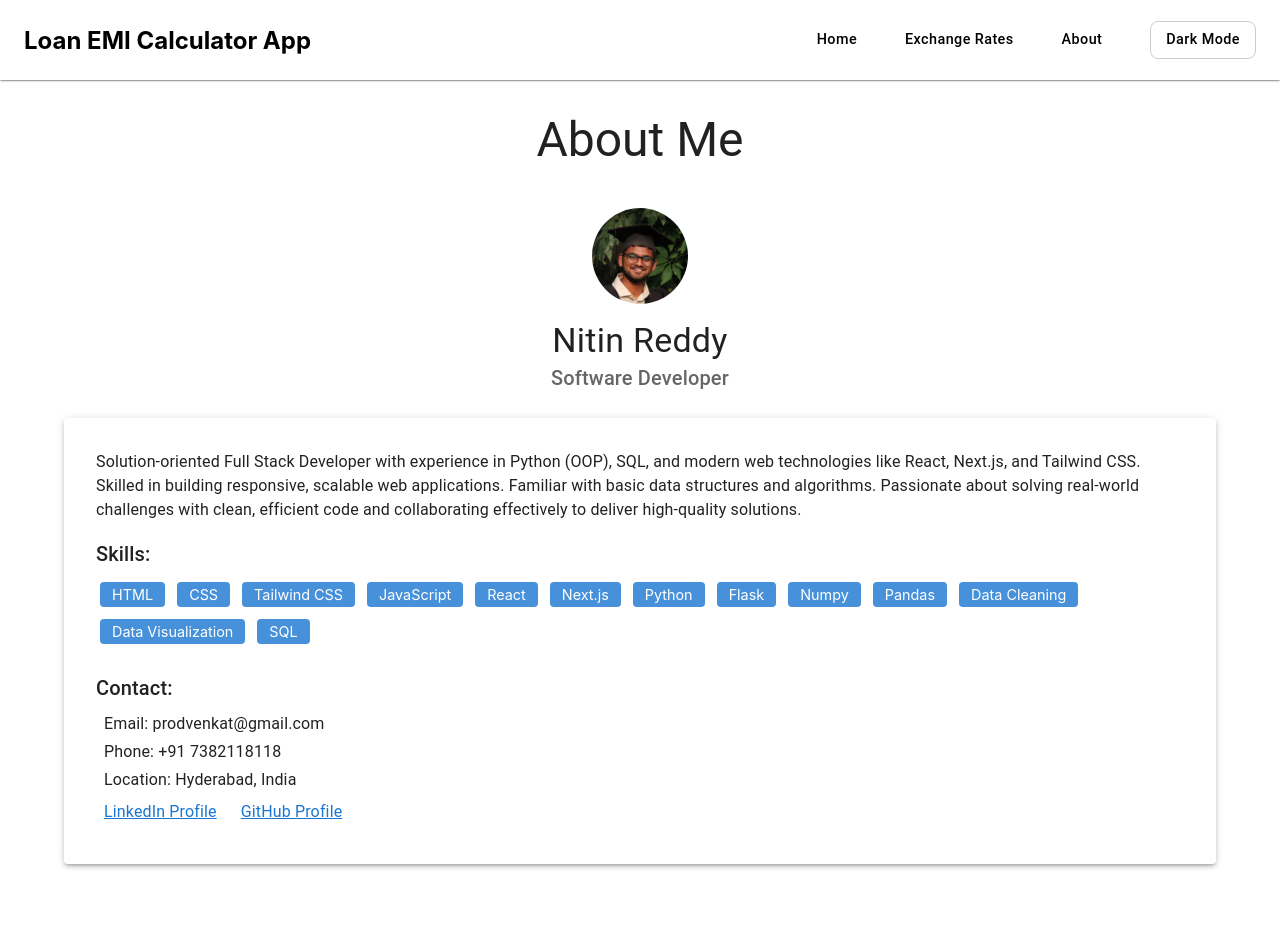
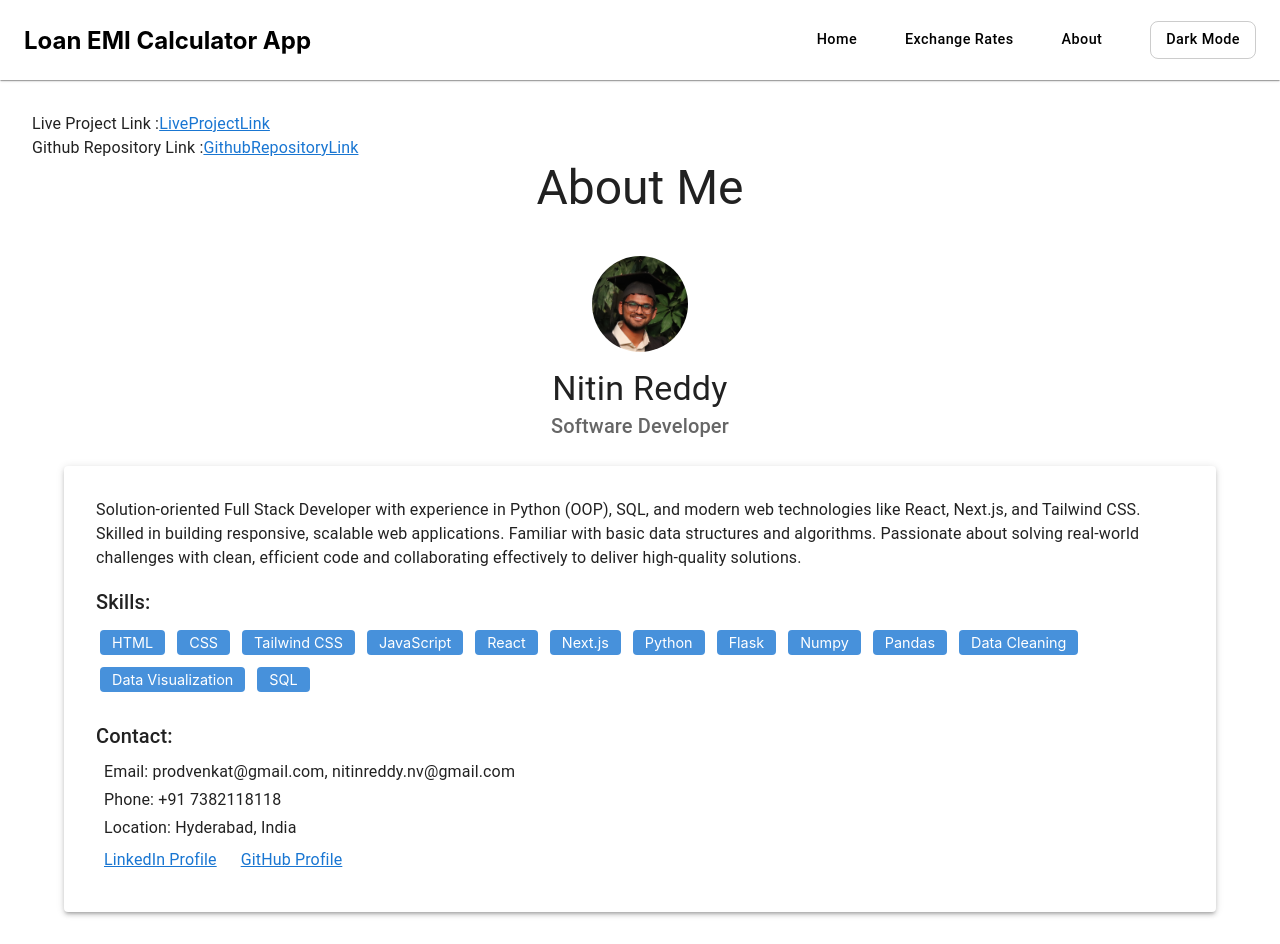
Before and after one commit to nitinreddy08/loan-calculator, a React (Create React App) app: page /about in a window 1280 px wide. Built offline with nearby package versions, Linux system fonts and the light colour scheme.

Commit message:
final commit

```diff
--- a/src/pages/About.jsx
+++ b/src/pages/About.jsx
@@ -29,17 +29,18 @@ const userDetails = {
     "Pandas",
     "Data Cleaning",
     "Data Visualization",
-    "SQL"
+    "SQL",
   ],
   contact: {
-    email: "prodvenkat@gmail.com",
+    email: "prodvenkat@gmail.com, nitinreddy.nv@gmail.com",
     phone: "+91 7382118118",
     location: "Hyderabad, India",
     linkedin: "https://www.linkedin.com/in/nitin-reddy-nv118",
     github: "https://github.com/nitinreddy08",
+    LiveProjectLink: "https://loan-calculator-nitin.vercel.app",
+    GithubRepositoryLink: "https://github.com/nitinreddy08/loan-calculator",
   },
 };
-
 
 const StyledAvatar = styled(Avatar)(({ theme }) => ({
   width: theme.spacing(12),
@@ -73,6 +74,28 @@ function About() {
         padding: { xs: 2, sm: 3, md: 4 },
       }}
     >
+      <Typography variant="body1">
+        Live Project Link :
+        <a
+          href={userDetails.contact.LiveProjectLink}
+          target="_blank"
+          rel="noopener noreferrer"
+          style={{ color: theme.palette.primary.main }}
+        >
+          LiveProjectLink
+        </a>
+      </Typography>
+      <Typography variant="body1">
+        Github Repository Link :
+        <a
+          href={userDetails.contact.GithubRepositoryLink}
+          target="_blank"
+          rel="noopener noreferrer"
+          style={{ color: theme.palette.primary.main }}
+        >
+          GithubRepositoryLink
+        </a>
+      </Typography>
       <Container maxWidth="lg">
         <Typography
           variant={isMobile ? "h4" : "h3"}
@@ -84,7 +107,6 @@ function About() {
         </Typography>
 
         <Grid container spacing={3} justifyContent="center">
-
           <Grid
             item
             xs={12}
@@ -98,14 +120,22 @@ function About() {
             }}
           >
             <StyledAvatar alt={userDetails.name} src="/resumedp.jpg" />
-            <Box sx={{
+            <Box
+              sx={{
                 textAlign: { xs: "center", sm: "left", md: "center" },
-              ml: { xs: 0, sm: 2, md: 0 }
-            }}>
-              <Typography variant={isMobile ? "h5" : "h4"} sx={{ mt: { xs: 1, sm: 0 } }}>
+                ml: { xs: 0, sm: 2, md: 0 },
+              }}
+            >
+              <Typography
+                variant={isMobile ? "h5" : "h4"}
+                sx={{ mt: { xs: 1, sm: 0 } }}
+              >
                 {userDetails.name}
               </Typography>
-              <Typography variant={isMobile ? "subtitle1" : "h6"} color="textSecondary">
+              <Typography
+                variant={isMobile ? "subtitle1" : "h6"}
+                color="textSecondary"
+              >
                 {userDetails.title}
               </Typography>
             </Box>
@@ -121,12 +151,14 @@ function About() {
                 <Typography variant="h6" sx={{ mt: 2, mb: 1 }}>
                   Skills:
                 </Typography>
-                <Box sx={{
+                <Box
+                  sx={{
                     display: "flex",
                     flexWrap: "wrap",
                     gap: 0.5,
-                  mb: 2
-                }}>
+                    mb: 2,
+                  }}
+                >
                   {userDetails.skills.map((skill, index) => (
                     <SkillChip key={index}>{skill}</SkillChip>
                   ))}
@@ -146,12 +178,14 @@ function About() {
                     Location: {userDetails.contact.location}
                   </Typography>
 
-                  <Box sx={{
+                  <Box
+                    sx={{
                       display: "flex",
                       flexDirection: { xs: "column", sm: "row" },
                       gap: { xs: 1, sm: 3 },
-                    mt: 1
-                  }}>
+                      mt: 1,
+                    }}
+                  >
                     <Typography variant="body1">
                       <a
                         href={userDetails.contact.linkedin}
```
Lines whose indentation alone changed are shown as unchanged.
